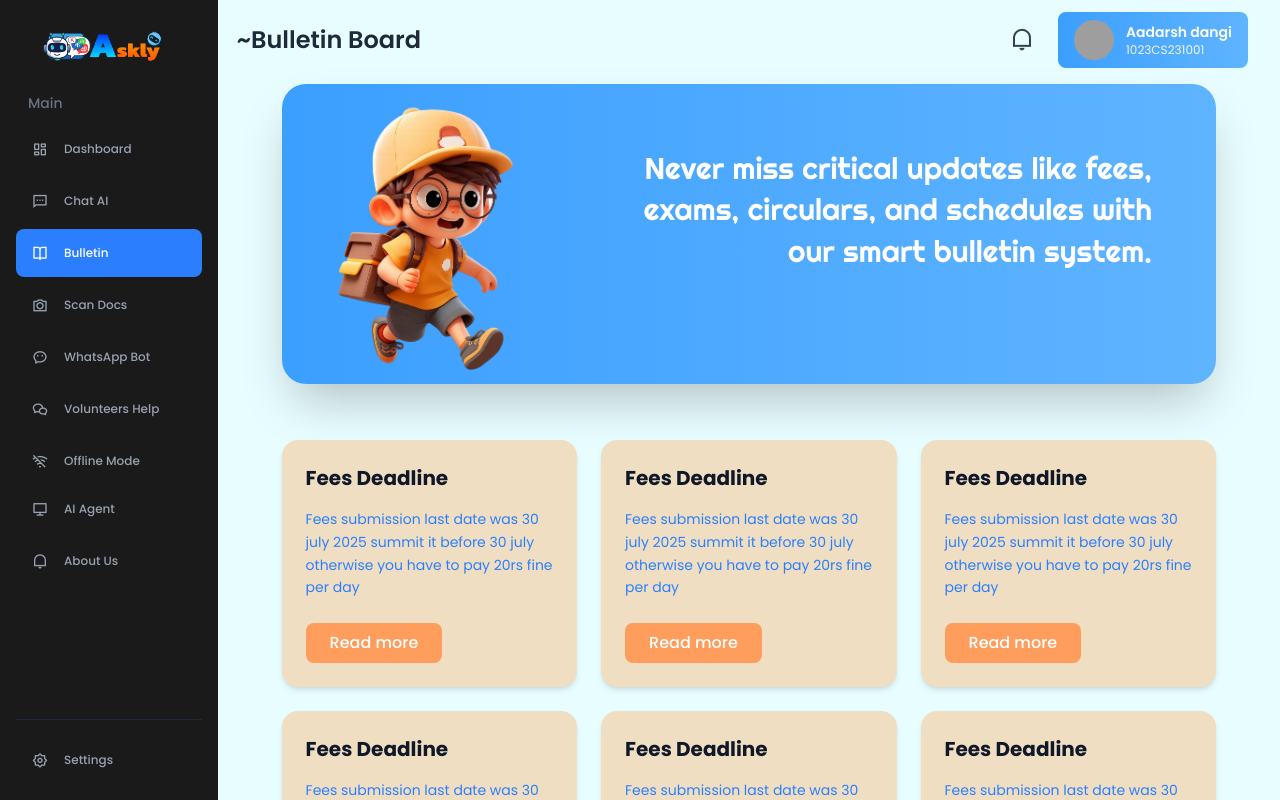
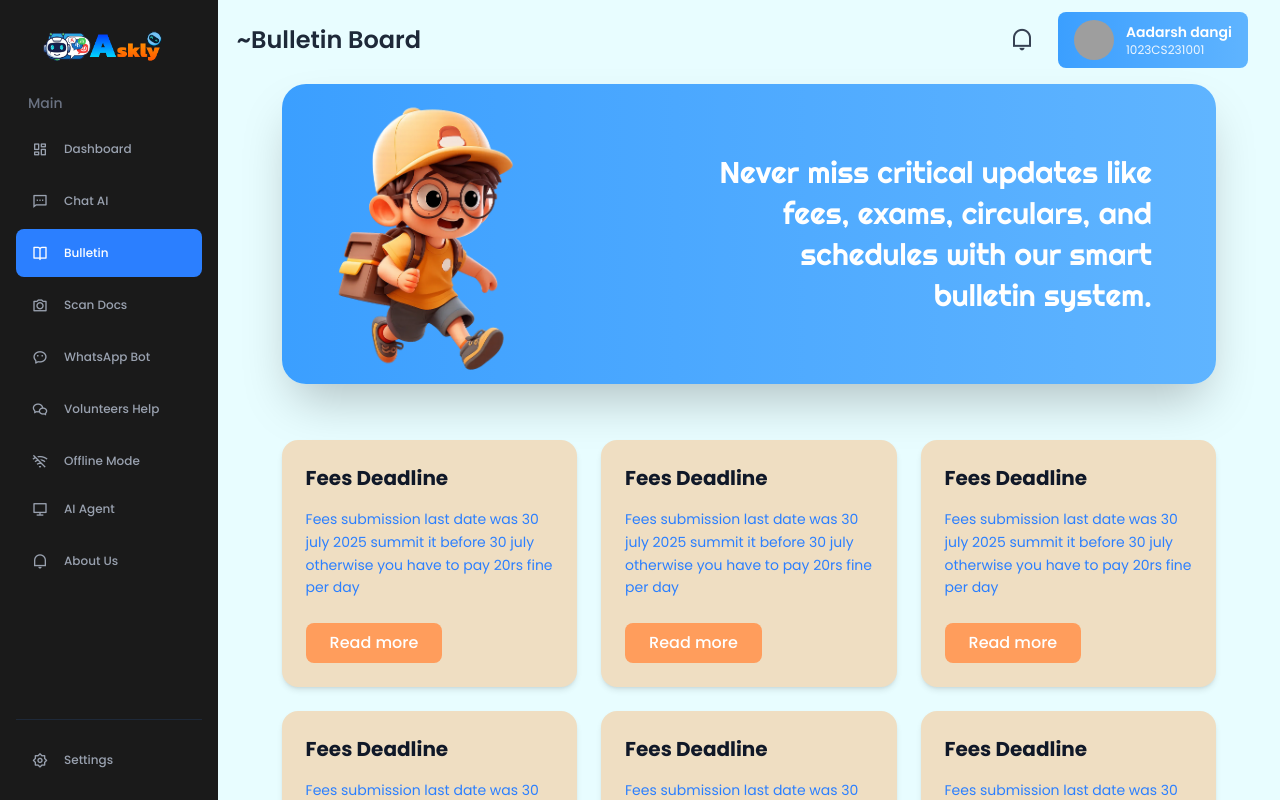
Before and after one commit to AadarshDangi0001/SIH_FINAL_PROJECT, a React (Vite) app in the folder frontend/: page /bulletboard in a window 1280 px wide. Shown: the top 800 px of the page. Built offline with nearby package versions, Linux system fonts and the light colour scheme; sample sign-in values are in the browser's storage; grey boxes are pictures that could not be loaded.

Commit message:
little fix

```diff
--- a/frontend/src/pages/students/BulletboardPage.jsx
+++ b/frontend/src/pages/students/BulletboardPage.jsx
@@ -38,18 +38,18 @@ const BulletboardPage = () => {
     <div className="Dashboard mt-15 w-full min-h-screen bg-[#E8FDFF] overflow-y-hidden pb-10">
       {/* Hero Section */}
       <div className="DashboardUpper w-full px-4 sm:px-6 lg:px-12 xl:px-16 py-4 md:py-6 mt-20 lg:mt-0">
-        <div className="DashboardGraphic w-full max-w-6xl mx-auto bg-linear-to-r from-[#3B9FFF] to-[#5FB4FF] rounded-3xl shadow-2xl relative overflow-hidden min-h-[250px] md:min-h-[300px]">
+        <div className="DashboardGraphic w-full max-w-6xl mx-auto bg-linear-to-r from-[#3B9FFF] to-[#5FB4FF] rounded-3xl shadow-2xl relative overflow-hidden min-h-[220px] md:min-h-[300px] flex items-center">
           {/* Kid Image */}
           <img
-            className="absolute left-0 md:left-8 bottom-0 h-[90%] md:h-full object-contain z-10"
+            className="absolute left-2 bottom-0 h-[85%] md:left-8 md:h-full object-contain z-10"
             src="/imgs/kid2.png"
             alt="Bulletin kid"
           />
 
           {/* Text Content */}
-          <div className="relative z-20 p-6 sm:p-8 md:p-12 lg:p-16 flex items-center justify-end h-full">
+          <div className="relative z-20 w-full h-full flex items-center justify-center md:justify-end p-4 sm:p-8 md:p-12 lg:p-16">
             <h1
-              className="text-lg sm:text-xl md:text-2xl lg:text-3xl text-white font-normal leading-tight sm:leading-snug max-w-[60%] md:max-w-[65%] text-right"
+              className="text-sm sm:text-xl md:text-2xl lg:text-3xl text-white font-normal leading-tight sm:leading-snug max-w-[50%] md:max-w-[55%] text-center md:text-right ml-auto"
               style={{ fontFamily: "Righteous, sans-serif" }}
             >
               Never miss critical updates like fees, exams, circulars, and schedules with our smart bulletin system.
```
